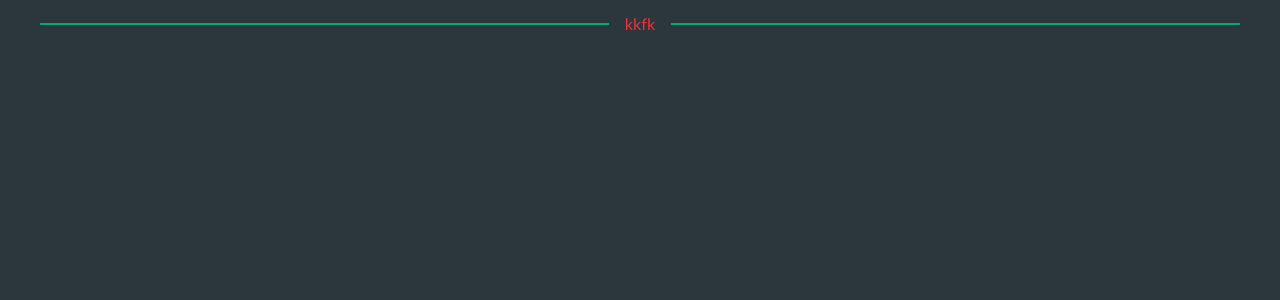
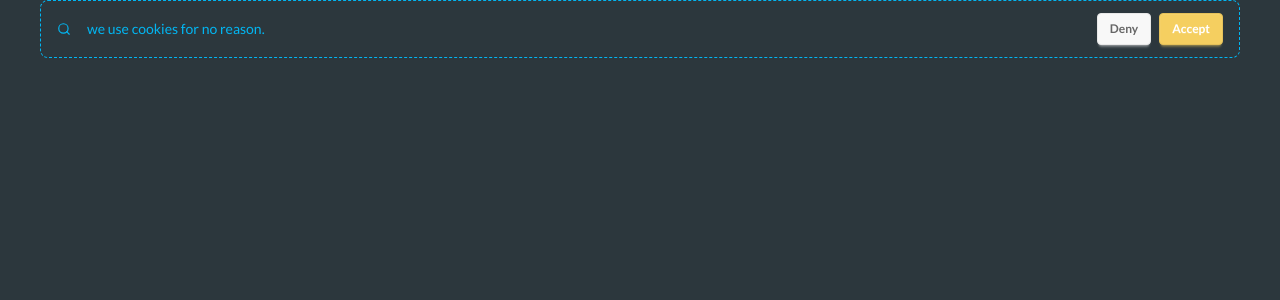
Before and after one commit to dosepehr/base-front-app, a Next.js app: page / in a window 1280 px wide. Shown: the top 300 px of the page. Built offline with nearby package versions, Linux system fonts and the light colour scheme.

Commit message:
add Alert component

```diff
--- a/src/app/page.tsx
+++ b/src/app/page.tsx
@@ -1,13 +1,16 @@
-import Divider from '@/components/Divider';
+import Alert from '@/components/Alert';
+import { FiSearch } from 'react-icons/fi';
 
 export default function Home() {
     return (
         <div className='px-10'>
-            {/* <p className='text-white text-center'>خوش آمدید!</p> */}
-
-            <Divider theme='success' classname='text-red-500'>
-                kkfk
-            </Divider>
+            <Alert icon={<FiSearch />} theme='info' variant='dash'>
+                <span>we use cookies for no reason.</span>
+                <div className='space-x-2'>
+                    <button className='btn btn-sm'>Deny</button>
+                    <button className='btn btn-sm btn-primary'>Accept</button>
+                </div>
+            </Alert>
         </div>
     );
 }
--- /dev/null
+++ b/src/components/Alert/index.tsx
@@ -0,0 +1,47 @@
+import React, { FC } from 'react';
+import { AlertProps, AlertThemes, AlertVariants } from './alert.type';
+import classNames from 'classnames';
+
+const Alert: FC<AlertProps> = ({
+    children,
+    icon,
+    theme = 'default',
+    variant = 'default',
+    isResponsive = true,
+    classname,
+}) => {
+    const themeClasses: Record<AlertThemes, string> = {
+        default: '',
+        error: 'alert-error',
+        info: 'alert-info',
+        success: 'alert-success',
+        warning: 'alert-warning',
+    };
+    const variantClasses: Record<AlertVariants, string> = {
+        default: '',
+        dash: 'alert-dash',
+        outline: 'alert-outline',
+        soft: 'alert-soft',
+    };
+    const classes = classNames(
+        'alert',
+        {
+            [`${themeClasses[theme]}`]: theme,
+        },
+        {
+            [`${variantClasses[variant]}`]: variant,
+        },
+        {
+            'alert-vertical  sm:alert-horizontal': isResponsive,
+        },
+        classname
+    );
+    return (
+        <div role='alert' className={classes}>
+            {icon}
+            {children}
+        </div>
+    );
+};
+
+export default Alert;
```
Also changed, not shown: src/components/Alert/alert.type.ts (added, +11 -0 lines).
